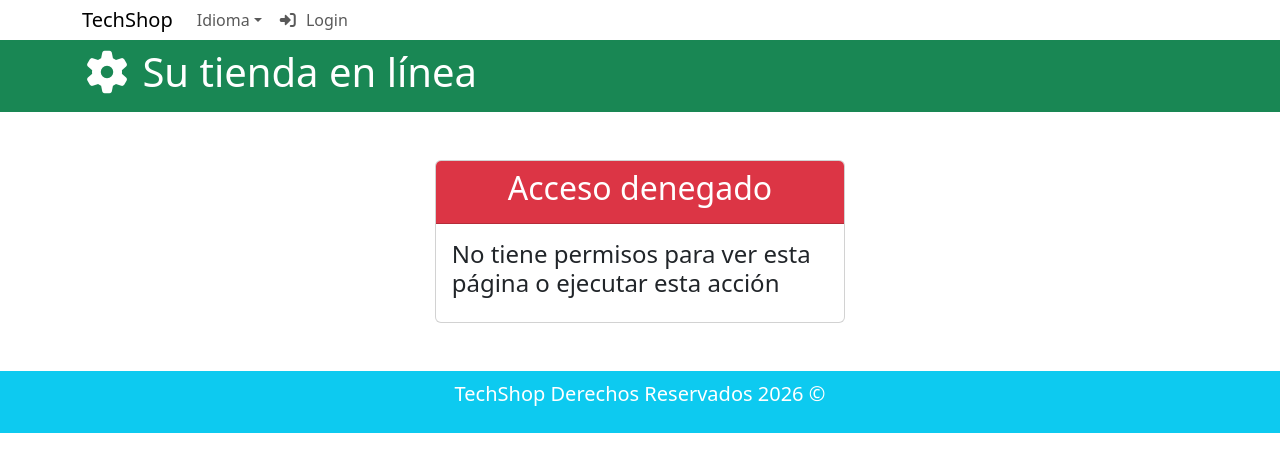
After one commit to IgnacioLB07/tienda, a Spring app: template src/main/resources/templates/acceso_denegado.html in a window 1280 px wide. The commit adds this page. Shown: the top 472 px of the page. Run offline with Thymeleaf, Linux system fonts and the light colour scheme; the template is opened without the code that fills it, so the values that code supplies are empty; some of the project's set-up classes (security, data sources, template engines, error pages and the like) are left out, and stand-ins take their place; some libraries are stand-ins or nearby versions.

Commit message:
Commit 21: final de la clase 12 y materia de clase 13

```diff
--- /dev/null
+++ b/src/main/resources/templates/acceso_denegado.html
@@ -0,0 +1,26 @@
+<!DOCTYPE html>
+<html xmlns="http://www.w3.org/1999/xhtml"
+      xmlns:th="http://www.thymeleaf.org"
+      xmlns:sec="http://www.thymeleaf.org/thymeleaf-extras-springsecurity6">
+
+    <head th:replace="~{general/fragmentos :: head}"/>
+
+    <body>
+        <header th:replace="~{general/fragmentos :: header}"/>
+
+        <div class="row my-5">
+            <div class="col-md-4 offset-md-4">
+                <div class="card">
+                    <div class="card-header bg-danger text-white text-center">
+                        <h2>[[#{e403.titulo}]]</h2>
+                    </div>
+                    <div class="card-body">
+                        <h4>[[#{e403.texto}]]</h4>
+                    </div>
+                </div>
+            </div>
+        </div>
+
+        <footer th:replace="~{general/fragmentos :: footer}"/>
+    </body>
+</html>
--- a/src/main/resources/templates/general/fragmentos.html
+++ b/src/main/resources/templates/general/fragmentos.html
@@ -41,9 +41,9 @@
                                     [[#{plantilla.seguridad}]]
                                 </a>
                                 <ul class="dropdown-menu">
-                                    <li><a class="dropdown-item" th:href="@{/role/listado}">[[#{plantilla.troles}]]</a></li>
+                                    <!--<li><a class="dropdown-item" th:href="@{/role/listado}">[[#{plantilla.troles}]]</a></li>-->
                                     <li><a class="dropdown-item" th:href="@{/usuario_rol/mantenimiento}">[[#{plantilla.permisos}]]</a></li>
-                                    <li><a class="dropdown-item" th:href="@{/ruta/listado}">[[#{plantilla.rutas}]]</a></li>
+                                    <!--<li><a class="dropdown-item" th:href="@{/ruta/listado}">[[#{plantilla.rutas}]]</a></li>-->
                                 </ul>
                             </li>
                             <li><a class="dropdown-item" th:href="@{/constante/listado}">[[#{plantilla.constantes}]]</a></li>
```
